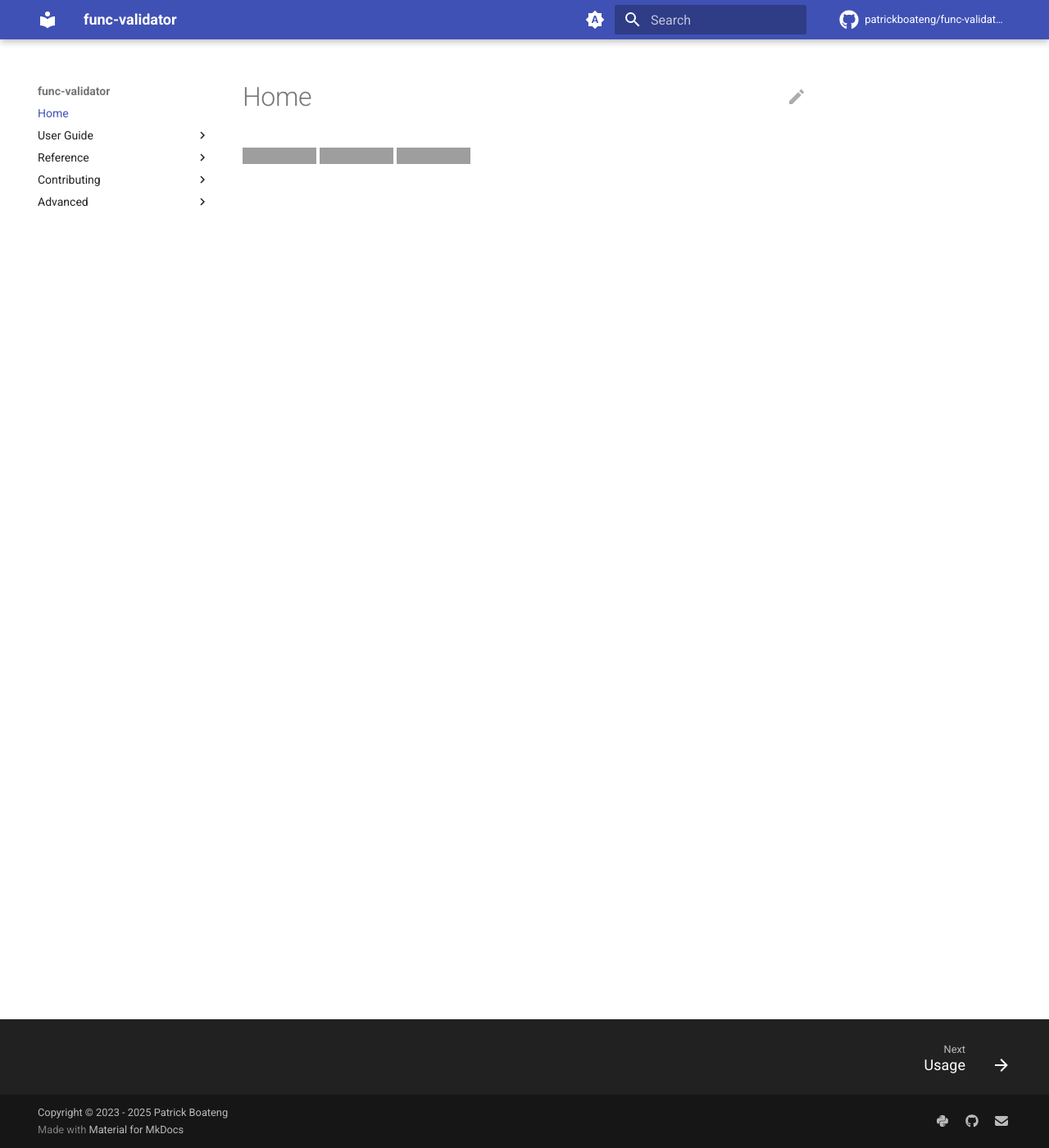
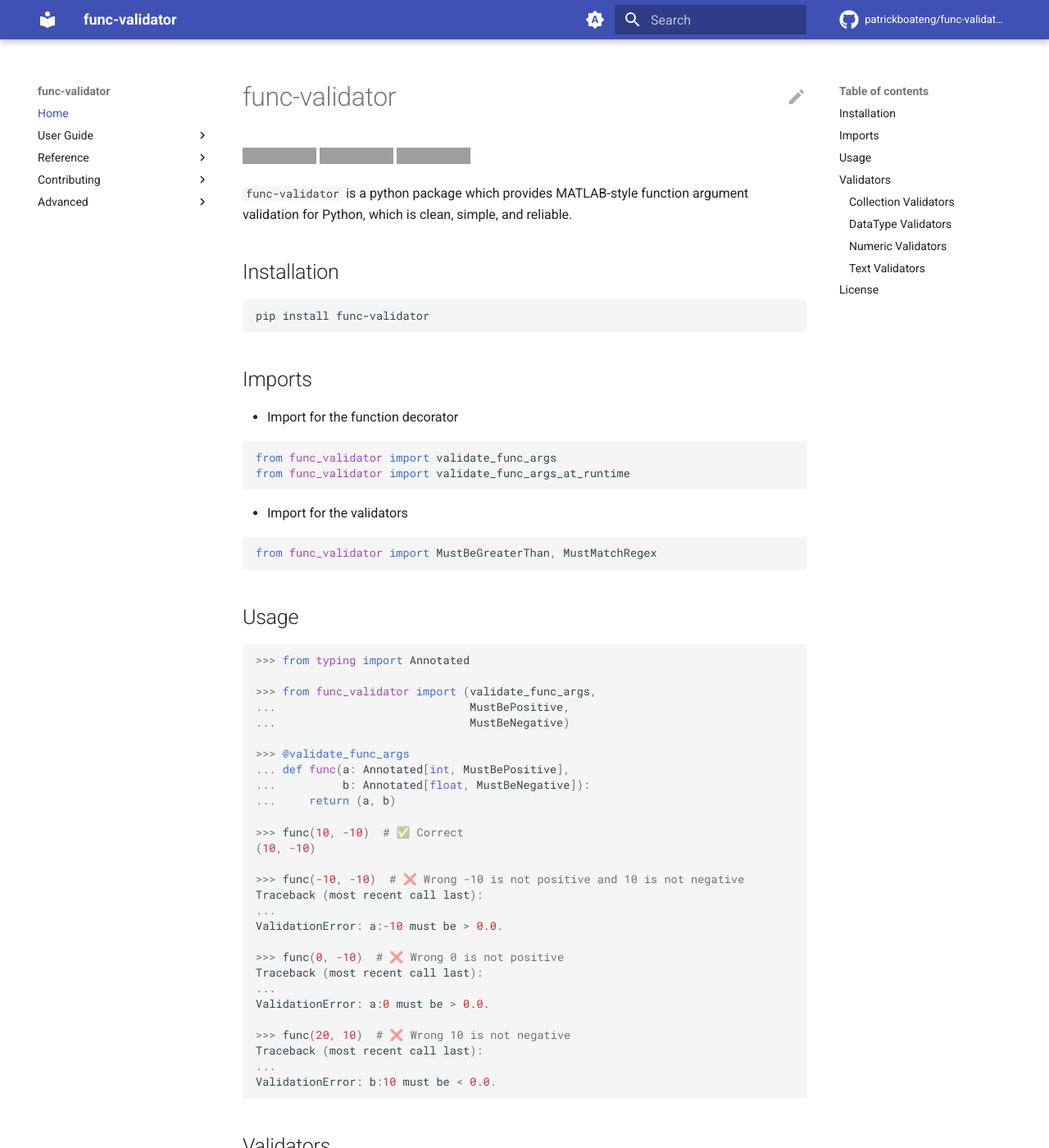
Before and after one commit to patrickboateng/func-validator, an MkDocs documentation site: the page built from docs/index.md, in a window 1280 px wide and 1400 px high. Shown: the whole window at 82% size. Built offline with MkDocs 1.6.1 and Material for MkDocs 9.7.7, drawn with Linux system fonts in a browser that asks for light colours; comment, search, counter and statistics services are not loaded; some of the changed text lies outside the part shown; grey boxes are pictures that could not be loaded.

Commit message:
added content for the main page

````diff
--- a/docs/index.md
+++ b/docs/index.md
@@ -1,3 +1,5 @@
+# func-validator
+
 <p align="left">
   <a href="https://pypi.org/project/func-validator/">
     <img src="https://img.shields.io/pypi/v/func-validator?style=flat&logo=pypi" alt="PyPI Latest Release">
@@ -9,3 +11,117 @@
     <img src="https://img.shields.io/pypi/l/func-validator?style=flat&logo=opensourceinitiative" alt="license">
   </a>
 </p>
+
+`func-validator` is a python package which provides MATLAB-style function
+argument validation for Python, which is clean, simple, and reliable.
+
+## Installation
+
+```shell
+pip install func-validator
+```
+
+## Imports
+
+- Import for the function decorator
+
+  ```python
+  from func_validator import validate_func_args
+  from func_validator import validate_func_args_at_runtime
+  ```
+
+- Import for the validators
+
+  ```python
+  from func_validator import MustBeGreaterThan, MustMatchRegex
+  ```
+
+## Usage
+
+```python
+
+>>> from typing import Annotated
+
+>>> from func_validator import (validate_func_args,
+...                             MustBePositive,
+...                             MustBeNegative)
+
+>>> @validate_func_args
+... def func(a: Annotated[int, MustBePositive],
+...          b: Annotated[float, MustBeNegative]):
+...     return (a, b)
+
+>>> func(10, -10)  # ✅ Correct
+(10, -10)
+
+>>> func(-10, -10)  # ❌ Wrong -10 is not positive and 10 is not negative
+Traceback (most recent call last):
+...
+ValidationError: a:-10 must be > 0.0.
+
+>>> func(0, -10)  # ❌ Wrong 0 is not positive
+Traceback (most recent call last):
+...
+ValidationError: a:0 must be > 0.0.
+
+>>> func(20, 10)  # ❌ Wrong 10 is not negative
+Traceback (most recent call last):
+...
+ValidationError: b:10 must be < 0.0.
+
+```
+
+## Validators
+
+This is not the exhaustive list for all validators, click on each heading to
+checkout more examples.
+
+### [Collection Validators](reference/collection_validators.md)
+
+<table>
+    <tr>
+        <td>MustBeMemberOf</td>
+        <td>Validate that argument value is in a collection</td>
+    </tr>
+    <tr>
+        <td>MustBeEmpty</td>
+        <td>Validate that argument value is empty</td>
+    </tr>
+</table>
+
+### [DataType Validators](reference/datatype_validators.md)
+
+<table>
+    <tr>
+        <td>MustBeA</td>
+        <td>Validates that the value is of the specified type</td>
+    </tr>
+</table>
+
+
+
+### [Numeric Validators](reference/numeric_validators.md)
+
+<table>
+    <tr>
+        <td>MustBePositive</td>
+        <td>Validate that argument value is positive</td>
+    </tr>
+    <tr>
+        <td>MustBeNegative</td>
+        <td>Validate that argument value is negative</td>
+    </tr>
+</table>
+
+### [Text Validators](reference/text_validators.md)
+
+<table>
+    <tr>
+        <td>MustMatchRegex</td>
+        <td>Validates that the value matches the provided regular expression.</td>
+    </tr>
+</table>
+
+## License
+
+MIT License
````
